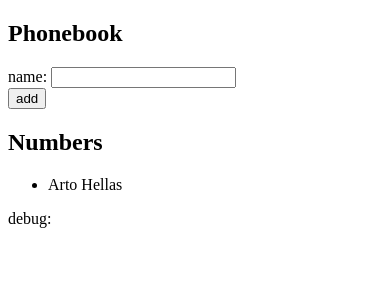
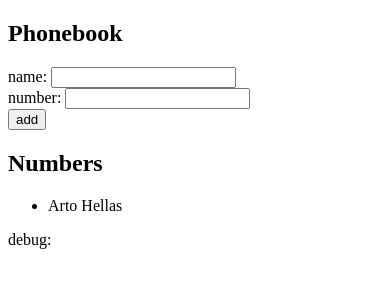
Before and after one commit to PlatinumFoxTail/fullstackopen, a React (Vite) app in the folder part2/phonebook/: page / in a window 390 px wide. Shown: the top 300 px of the page. Built offline with nearby package versions, Linux system fonts and the light colour scheme.

Commit message:
submit 2.8: The Phonebook Step 3

```diff
--- a/part2/phonebook/src/App.jsx
+++ b/part2/phonebook/src/App.jsx
@@ -6,11 +6,13 @@
     { name: 'Arto Hellas' }
   ])
   const [newName, setNewName] = useState('')
+  const [newNumber, setNewNumber] = useState('')
 
-  const addName = (event) => {
+  const addPerson = (event) => {
     event.preventDefault()
     const personObject = {
       name: newName,
+      number: newNumber,
       id: persons.length + 1,
     }
 
@@ -26,7 +28,9 @@
       /* add the new person to the list. concat method to assure React
       recognize that the state has changed and triggers a re-render*/
       setPersons(persons.concat(personObject))
-      setNewName('') // clearing the input field into an empty string
+      // clearing input fields into empty strings
+      setNewName('')
+      setNewNumber('')
     }
   }
 
@@ -34,15 +38,19 @@
     setNewName(event.target.value)
   }
 
+  const handleNumberChange = (event) => {
+    setNewNumber(event.target.value)
+  }
+
   return (
     <div>
       <h2>Phonebook</h2>
-      <form onSubmit={addName}>
+      <form onSubmit={addPerson}>
         <div>
-          name: <input
-            value={newName}
-            onChange={handleNameChange}
-          />
+          name: <input value={newName} onChange={handleNameChange} />
+        </div>
+        <div>
+          number: <input value={newNumber} onChange={handleNumberChange}/>
         </div>
         <div>
           <button type="submit">add</button>
--- a/part2/phonebook/src/components/persons.jsx
+++ b/part2/phonebook/src/components/persons.jsx
@@ -1,6 +1,6 @@
 const Persons = ({ person }) => {
     return (
-      <li>{person.name}</li>
+      <li>{person.name} {person.number}</li>
     )
   }
 
```
